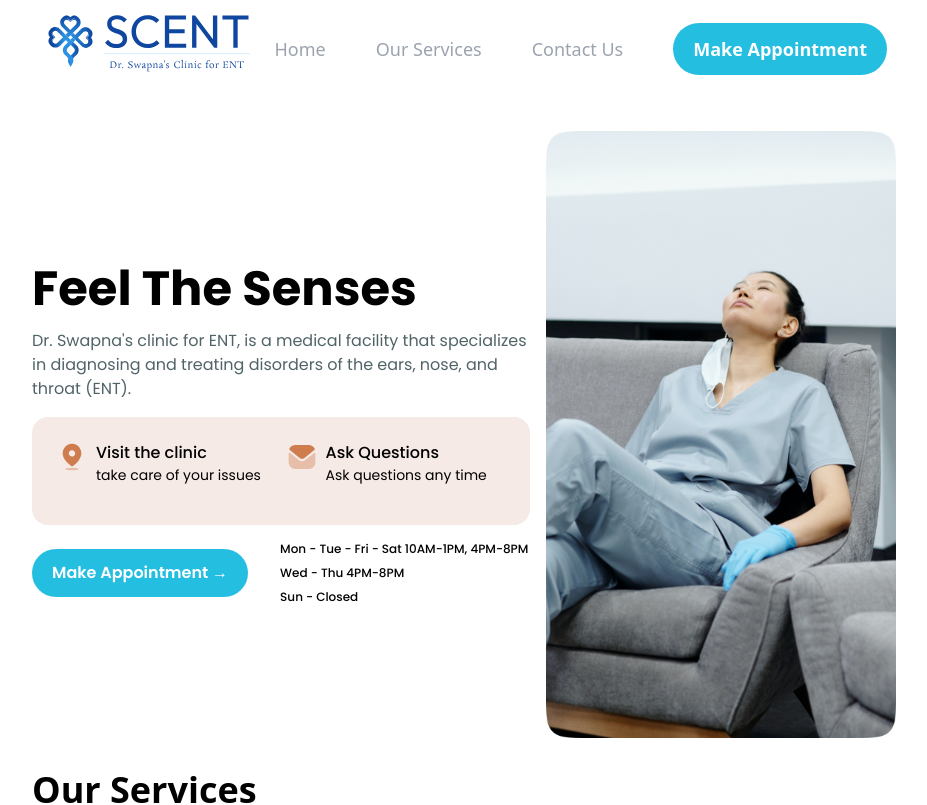
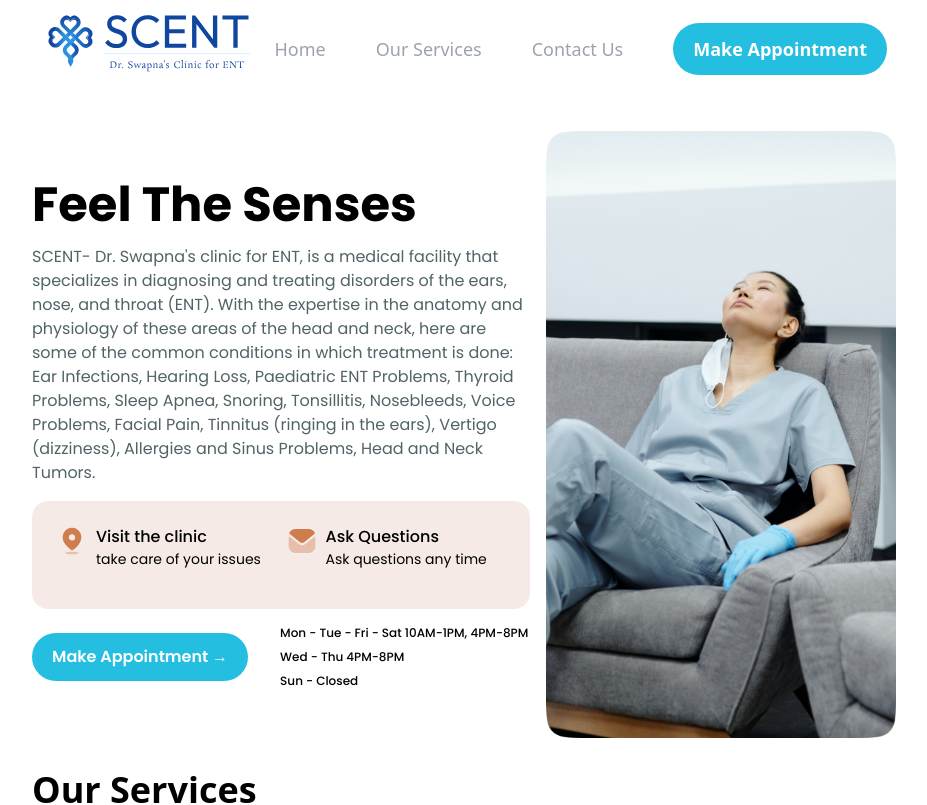
Before and after one commit to anubhav-aryan/entclinic, a Next.js app: page / in a window 1280 px wide. Shown: the top 805 px of the page, without its empty margins (176-1103 px from the left). Built offline with nearby package versions, Linux system fonts and the light colour scheme.

Commit message:
fix: change desc

```diff
--- a/sections/Hero.tsx
+++ b/sections/Hero.tsx
@@ -10,8 +10,16 @@ export default function Hero() {
           Feel The Senses
         </div>
         <div className="--sub-heading text-subheading">
-          Dr. Swapna's clinic for ENT, is a medical facility that specializes in
-          diagnosing and treating disorders of the ears, nose, and throat (ENT).
+          SCENT- Dr. Swapna's clinic for ENT, is a medical facility that
+          specializes in diagnosing and treating disorders of the ears, nose,
+          and throat (ENT). With the expertise in the anatomy and physiology of
+          these areas of the head and neck, here are some of the common
+          conditions in which treatment is done:
+          <br />
+          Ear Infections, Hearing Loss, Paediatric ENT Problems, Thyroid
+          Problems, Sleep Apnea, Snoring, Tonsillitis, Nosebleeds, Voice
+          Problems, Facial Pain, Tinnitus (ringing in the ears), Vertigo
+          (dizziness), Allergies and Sinus Problems, Head and Neck Tumors.
         </div>
         <div className="--informatics w-full h-fit p-6 bg-[#f5eae6] rounded-2xl flex gap-[2%] mobile:flex-col tablet:flex-row mobile:items-center tablet:flex-wrap">
           {/* <Label
```
